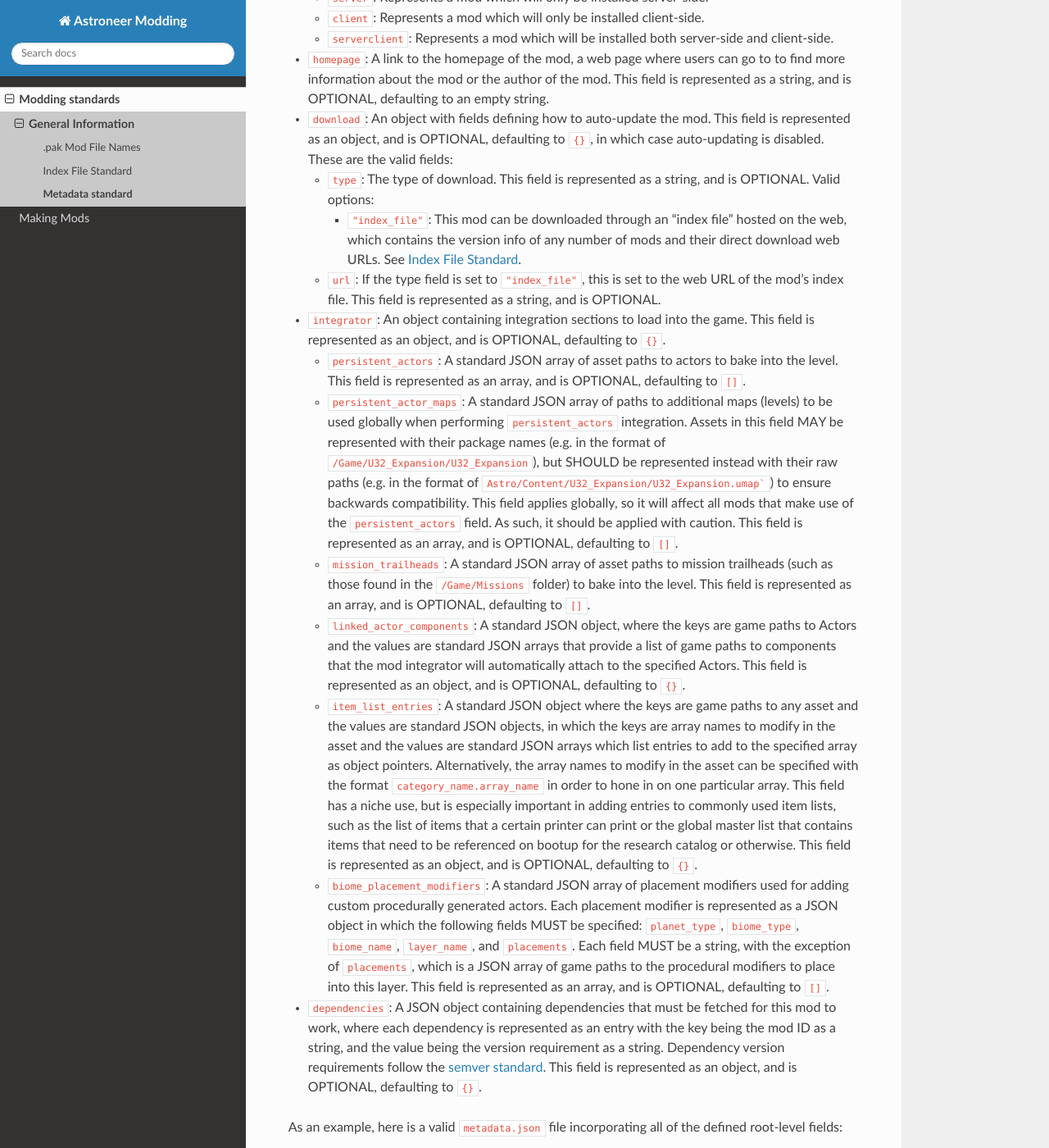
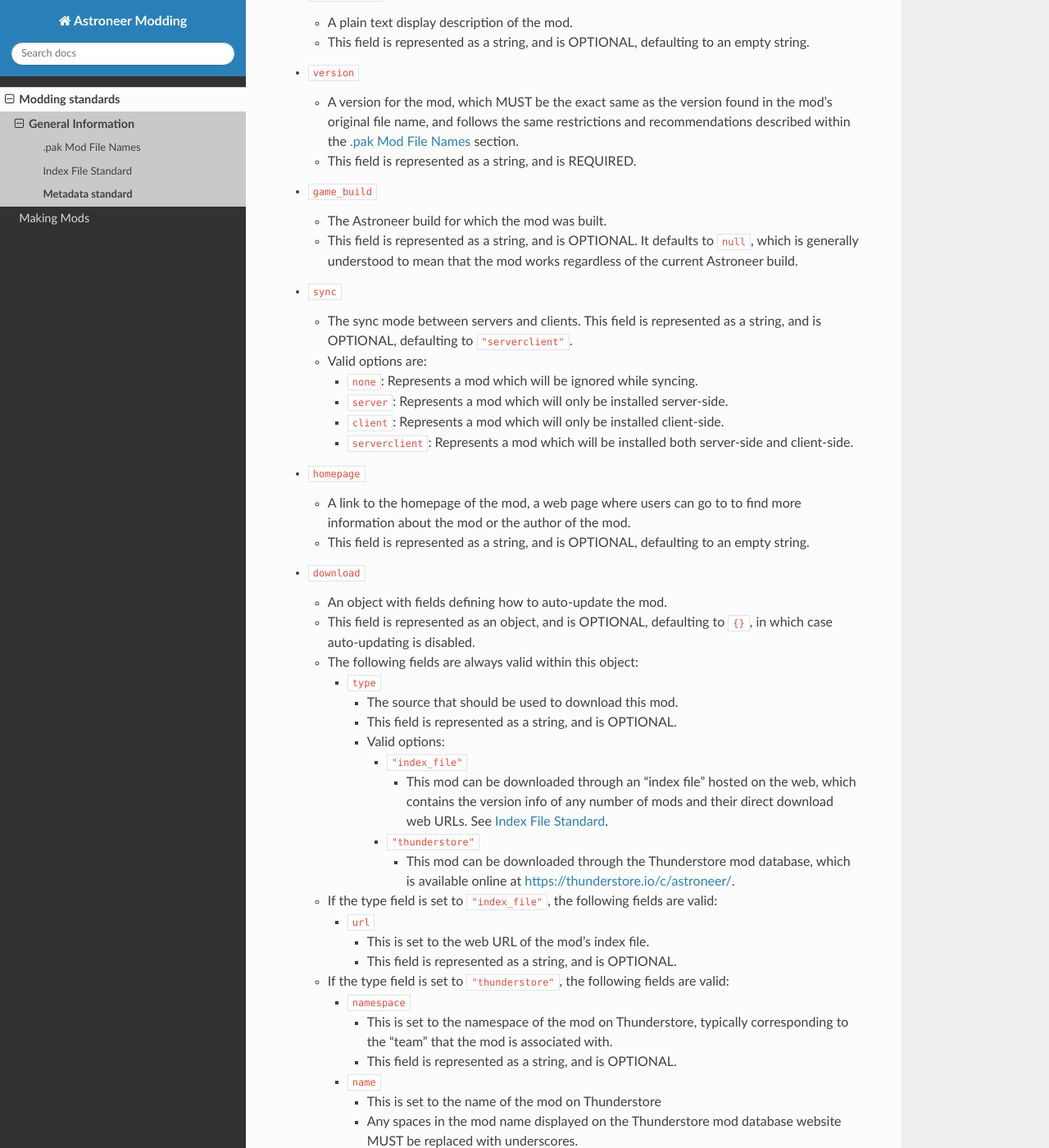
Before and after one commit to AstroTechies/astroneermodding, a Sphinx documentation site: the page built from docs/standards/metadatav2.rst, in a window 1280 px wide and 1400 px high, scrolled down 1033 px. Shown: the whole window at 82% size. Built offline with Sphinx 7.4.7 and the Read the Docs theme 3.1.0, drawn with Linux system fonts in a browser that asks for light colours; some of the changed text lies outside the part shown.

Commit message:
reformat metadata standard; thunderstore documentation

````diff
--- a/docs/standards/metadatav2.rst
+++ b/docs/standards/metadatav2.rst
@@ -13,85 +13,148 @@ The metadata of mods is stored in the JSON format, as described in `RFC 8259 <ht
 within a file with the name ``metadata.json``. This file MUST be placed at the root directory within all .pak mods,
 MUST be encoded in UTF-8, and MUST NOT include a byte order mark.
 
-The following is a list of fields that can be specified within the root object of the metadata:
+The following is a list of fields that are valid within the root object of the metadata:
 
--  ``schema_version``: An integer that represents the current version of the ``metadata.json`` standard that is being used.
-   The schema version is incremented every time there is a backwards-incompatible change to the format.
-   This field SHOULD be specified, but if it is left unspecified, it defaults to ``1``, the initial version of the standard.
+-  ``schema_version``
 
--  ``name``: A plain text display name for the mod. This field is represented as a string, and is REQUIRED.
+   - An integer that represents the current version of the ``metadata.json`` standard that is being used.
+   - The schema version is incremented every time there is a backwards-incompatible change to the format.
+   - This field SHOULD be specified, but if it is left unspecified, it defaults to ``1``, the initial version of the standard.
 
--  ``mod_id``: The ID for the mod, which MUST be the exact same as the mod ID specified in the mod's original file name, and follows the
-   same restrictions and recommendations described within the :ref:`filename` section. This field is represented as a string and is REQUIRED.
+-  ``name``
 
--  ``author``: The author of the mod. This field is represented as a string, and is OPTIONAL, defaulting to an empty string.
+   - A plain text display name for the mod.
+   - This field is represented as a string, and is REQUIRED.
 
--  ``description``: A plain text display description of the mod. This field is represented as a string, and is OPTIONAL, defaulting to an empty string.
+-  ``mod_id``
 
--  ``version``: A version for the mod, which MUST be the exact same as the version found in the mod's original file name,
-   and follows the same restrictions and recommendations described within the :ref:`filename` section.
-   This field is represented as a string, and is REQUIRED.
+   - The ID for the mod, which MUST be the exact same as the mod ID specified in the mod's original file name, and follows the same restrictions and recommendations described within the :ref:`filename` section.
+   - This field is represented as a string and is REQUIRED.
 
--  ``game_build``: The Astroneer build for which the mod was built. This field is represented as a string, and is OPTIONAL. It defaults to ``null``,
-   which is generally understood to mean that the mod works regardless of the current Astroneer build.
+-  ``author``
 
--  ``sync``: The sync mode between servers and clients. This field is represented as a string, and is OPTIONAL, defaulting to ``"serverclient"``.
-   Valid options are:
+   - The author of the mod.
+   - This field is represented as a string, and is OPTIONAL, defaulting to an empty string.
 
-   -  ``none``: Represents a mod which will be ignored while syncing.
-   -  ``server``: Represents a mod which will only be installed server-side.
-   -  ``client``: Represents a mod which will only be installed client-side.
-   -  ``serverclient``: Represents a mod which will be installed both server-side and client-side.
+-  ``description``
 
--  ``homepage``: A link to the homepage of the mod, a web page where users can go to to find more information about the mod or the author of the mod.
-   This field is represented as a string, and is OPTIONAL, defaulting to an empty string.
+   - A plain text display description of the mod.
+   - This field is represented as a string, and is OPTIONAL, defaulting to an empty string.
 
--  ``download``: An object with fields defining how to auto-update the mod. This field is represented as an object, and is OPTIONAL,
-   defaulting to ``{}``, in which case auto-updating is disabled. These are the valid fields:
+-  ``version``
 
-   -  ``type``: The type of download. This field is represented as a string, and is OPTIONAL. Valid options:
+   - A version for the mod, which MUST be the exact same as the version found in the mod's original file name, and follows the same restrictions and recommendations described within the :ref:`filename` section.
+   - This field is represented as a string, and is REQUIRED.
 
-      -  ``"index_file"``: This mod can be downloaded through an "index file" hosted on the web,
-         which contains the version info of any number of mods and their direct download web URLs.
-         See :ref:`indexfile`.
+-  ``game_build``
 
-   -  ``url``: If the type field is set to ``"index_file"``, this is set to the web URL of the mod's index file.
-      This field is represented as a string, and is OPTIONAL.
+   - The Astroneer build for which the mod was built.
+   - This field is represented as a string, and is OPTIONAL. It defaults to ``null``, which is generally understood to mean that the mod works regardless of the current Astroneer build.
 
-- ``integrator``: An object containing integration sections to load into the game. This field is represented as an object, and is OPTIONAL, defaulting to ``{}``.
+-  ``sync``
 
-  -  ``persistent_actors``: A standard JSON array of asset paths to actors to bake into the level. This field is represented as an array,
-     and is OPTIONAL, defaulting to ``[]``.
+   - The sync mode between servers and clients. This field is represented as a string, and is OPTIONAL, defaulting to ``"serverclient"``.
+   - Valid options are:
 
-  -  ``persistent_actor_maps``: A standard JSON array of paths to additional maps (levels) to be used globally when performing ``persistent_actors`` integration.
-     Assets in this field MAY be represented with their package names (e.g. in the format of ``/Game/U32_Expansion/U32_Expansion``), but SHOULD be represented instead with their raw paths (e.g. in the format of ``Astro/Content/U32_Expansion/U32_Expansion.umap```) to ensure backwards compatibility.
-     This field applies globally, so it will affect all mods that make use of the ``persistent_actors`` field. As such, it should be applied with caution.
-     This field is represented as an array, and is OPTIONAL, defaulting to ``[]``.
+     -  ``none``: Represents a mod which will be ignored while syncing.
+     -  ``server``: Represents a mod which will only be installed server-side.
+     -  ``client``: Represents a mod which will only be installed client-side.
+     -  ``serverclient``: Represents a mod which will be installed both server-side and client-side.
 
-  -  ``mission_trailheads``: A standard JSON array of asset paths to mission trailheads (such as those found in the ``/Game/Missions`` folder)
-     to bake into the level. This field is represented as an array, and is OPTIONAL, defaulting to ``[]``.
+-  ``homepage``
 
-  -  ``linked_actor_components``: A standard JSON object, where the keys are game paths to Actors and the values are standard JSON arrays
-     that provide a list of game paths to components that the mod integrator will automatically attach to the specified Actors.
-     This field is represented as an object, and is OPTIONAL, defaulting to ``{}``.
+   - A link to the homepage of the mod, a web page where users can go to to find more information about the mod or the author of the mod.
+   - This field is represented as a string, and is OPTIONAL, defaulting to an empty string.
 
-  -  ``item_list_entries``: A standard JSON object where the keys are game paths to any asset and the values are standard JSON objects,
-     in which the keys are array names to modify in the asset and the values are standard JSON arrays which list entries to add to the specified
-     array as object pointers.
-     Alternatively, the array names to modify in the asset can be specified with the format ``category_name.array_name`` in order
-     to hone in on one particular array.
-     This field has a niche use, but is especially important in adding entries to commonly used item lists,
-     such as the list of items that a certain printer can print or the global master list that contains items that need to be referenced on
-     bootup for the research catalog or otherwise. This field is represented as an object, and is OPTIONAL, defaulting to ``{}``.
+-  ``download``
 
-  -  ``biome_placement_modifiers``: A standard JSON array of placement modifiers used for adding custom procedurally generated actors. Each placement modifier
-     is represented as a JSON object in which the following fields MUST be specified: ``planet_type``, ``biome_type``, ``biome_name``, ``layer_name``, and ``placements``.
-     Each field MUST be a string, with the exception of ``placements``, which is a JSON array of game paths to the procedural modifiers to place into this layer.
-     This field is represented as an array, and is OPTIONAL, defaulting to ``[]``.
+   - An object with fields defining how to auto-update the mod.
+   - This field is represented as an object, and is OPTIONAL, defaulting to ``{}``, in which case auto-updating is disabled.
+   - The following fields are always valid within this object:
 
-- ``dependencies``: A JSON object containing dependencies that must be fetched for this mod to work, where each dependency is represented as an entry with the key being the mod ID as a string, and the value being the version requirement as a string.
-  Dependency version requirements follow the `semver standard <https://semver.org/>`_.
-  This field is represented as an object, and is OPTIONAL, defaulting to ``{}``.
+     -  ``type``
+
+        - The source that should be used to download this mod.
+        - This field is represented as a string, and is OPTIONAL.
+        - Valid options:
+
+          -  ``"index_file"``
+
+             - This mod can be downloaded through an "index file" hosted on the web, which contains the version info of any number of mods and their direct download web URLs. See :ref:`indexfile`.
+
+          -  ``"thunderstore"``
+
+             - This mod can be downloaded through the Thunderstore mod database, which is available online at https://thunderstore.io/c/astroneer/.
+
+   - If the type field is set to ``"index_file"``, the following fields are valid:
+
+     -  ``url``
+
+        - This is set to the web URL of the mod's index file.
+        - This field is represented as a string, and is OPTIONAL.
+
+   - If the type field is set to ``"thunderstore"``, the following fields are valid:
+
+     -  ``namespace``
+
+        - This is set to the namespace of the mod on Thunderstore, typically corresponding to the "team" that the mod is associated with.
+        - This field is represented as a string, and is OPTIONAL.
+
+     -  ``name``
+
+        - This is set to the name of the mod on Thunderstore
+        - Any spaces in the mod name displayed on the Thunderstore mod database website MUST be replaced with underscores.
+        - This field is represented as a string, and is OPTIONAL.
+
+- ``integrator``
+
+  - An object containing desired integration routines to perform for this mod.
+  - This field is represented as an object, and is OPTIONAL, defaulting to ``{}``.
+  - The following fields are always valid within this object:
+
+   -  ``persistent_actors``
+
+      - A standard JSON array of asset paths to actors to bake into the level.
+      - This field is represented as an array, and is OPTIONAL, defaulting to ``[]``.
+
+   -  ``persistent_actor_maps``
+
+      - A standard JSON array of paths to additional maps (levels) to be used globally when performing ``persistent_actors`` integration.
+      - Assets in this field MAY be represented with their package names (e.g. in the format of ``/Game/U32_Expansion/U32_Expansion``), but SHOULD be represented instead with their raw paths (e.g. in the format of ``Astro/Content/U32_Expansion/U32_Expansion.umap``) to ensure backwards compatibility.
+      - This field applies globally, so it will affect all mods that make use of the ``persistent_actors`` field. Caution is advised.
+      - This field is represented as an array, and is OPTIONAL, defaulting to ``[]``.
+
+   -  ``mission_trailheads``
+
+      - A standard JSON array of asset paths to mission trailheads (such as those found in the ``/Game/Missions`` folder) to bake into the level.
+      - This field is represented as an array, and is OPTIONAL, defaulting to ``[]``.
+
+   -  ``linked_actor_components``
+
+      - A standard JSON object, where the keys are game paths to Actors and the values are standard JSON arrays that provide a list of game paths to components that the mod integrator will automatically attach to the specified Actors.
+      - This field is represented as an object, and is OPTIONAL, defaulting to ``{}``.
+
+   -  ``item_list_entries``
+
+      - A standard JSON object, where the keys are game paths to any asset and the values are standard JSON objects containing item list modifications to make to that asset.
+      - The key of each entry within each item list modification object is an array name to modify in the asset, and the corresponding value is a standard JSON arrays which lists entries to add to the specified array as object pointers.
+      - Alternatively, the array names to modify in the asset MAY be instead specified with the format ``category_name.array_name`` in order to hone in on one particular array.
+      - This field has a niche use, but is especially important in adding entries to commonly used item lists, such as the list of items that a certain printer can print or the global master list that contains items that need to be referenced on bootup for the research catalog or otherwise.
+      - This field is represented as an object, and is OPTIONAL, defaulting to ``{}``.
+
+   -  ``biome_placement_modifiers``
+
+      - A standard JSON array of placement modifiers used for adding custom procedurally generated actors.
+      - Each placement modifier is represented as a JSON object in which the following fields MUST be specified: ``planet_type``, ``biome_type``, ``biome_name``, ``layer_name``, and ``placements``.
+      - Each field MUST be a string, with the exception of ``placements``, which instead MUST be a JSON array of game paths to the procedural modifiers to place into this layer.
+      - This field is represented as an array, and is OPTIONAL, defaulting to ``[]``.
+
+-  ``dependencies``
+
+   - A JSON object containing dependencies that must be fetched for this mod to work.
+   - Each dependency is represented as an entry with the key being the mod ID as a string, and the value being the version requirement as a string.
+   - Dependency version requirements follow the `semver standard <https://semver.org/>`_.
+   - This field is represented as an object, and is OPTIONAL, defaulting to ``{}``.
 
 As an example, here is a valid ``metadata.json`` file incorporating all of the defined root-level fields:
 
````
